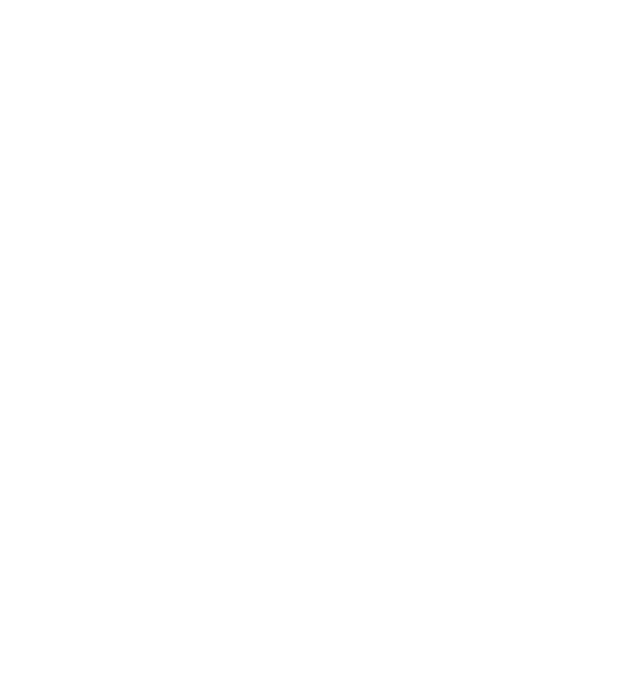
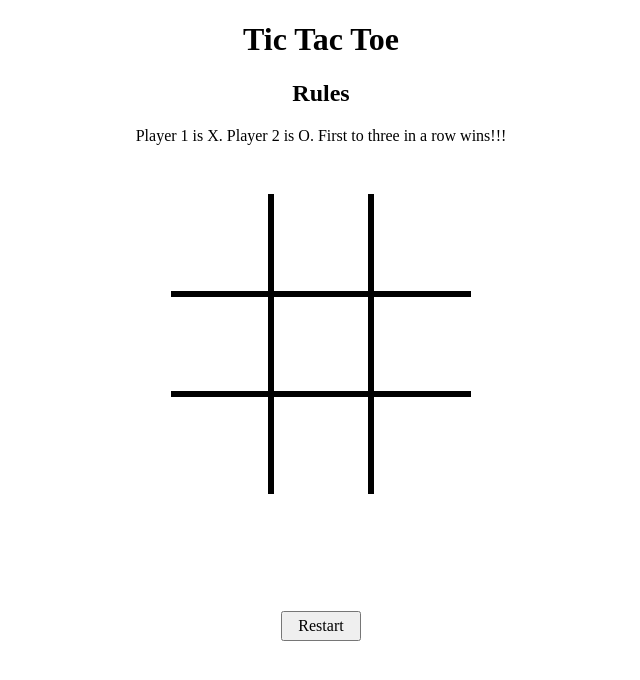
Before and after one commit to NDS-Schmitz/Tic-Tac-Toe, a plain HTML site: page index.html in a window 1280 px wide. Shown: the whole page, without its empty margins (319-959 px from the left). Drawn offline with Linux system fonts and the light colour scheme.

Commit message:
html and basic css

```diff
--- a/css/style.css
+++ b/css/style.css
@@ -10,9 +10,54 @@
 /******************************************
 /* LAYOUT
 /*******************************************/
-
-
+body {
+  text-align: center;
+}
 
 /******************************************
 /* ADDITIONAL STYLES
 /*******************************************/
+
+.boxes{
+  height: 300px;
+  width: 300px;
+  margin: 3rem auto;
+  display: flex;
+  flex-wrap: wrap;
+}
+
+.box {
+  height: 100px;
+  width: 100px;
+  border: 3px solid black;
+}
+
+.box:first-child,
+.box:nth-child(2),
+.box:nth-child(3) {
+  border-top: none;
+}
+
+.box:nth-child(3n) {
+  border-right: none;
+}
+
+.box:nth-child(3n+1) {
+  border-left: none;
+}
+
+.box:nth-child(7),
+.box:nth-child(8),
+.box:nth-child(9) {
+  border-bottom: none;
+}
+
+.winnerText {
+  display: block;
+  height: 50px;
+}
+
+.restart {
+  height: 30px;
+  width: 80px;
+}
--- a/index.html
+++ b/index.html
@@ -5,14 +5,33 @@
     	<meta name="description" content="This is where your description goes">
     	<meta name="keywords" content="one, two, three">
 
-		<title>Title in the tab</title>
+		<title>Tic Tac Toe</title>
 
 		<!-- external CSS link -->
 		<link rel="stylesheet" href="css/normalize.css">
 		<link rel="stylesheet" href="css/style.css">
 	</head>
 	<body>
-
+		<h1>Tic Tac Toe</h1>
+		<section>
+			<h2>Rules</h2>
+			<p>Player 1 is X. Player 2 is O. First to three in a row wins!!!</p>
+		</section>
+		<!-- boxes for the game -->
+		<section class="boxes">
+			<div class="box" id="one"></div>
+			<div class="box" id="two"></div>
+			<div class="box" id="three"></div>
+			<div class="box" id="four"></div>
+			<div class="box" id="five"></div>
+			<div class="box" id="six"></div>
+			<div class="box" id="seven"></div>
+			<div class="box" id="eight"></div>
+			<div class="box" id="nine"></div>
+		</section>
+		<!-- winner text and restart button -->
+		<h2 class="winnerText"></h2>
+		<button class="restart">Restart</button>
 
 		<script type="text/javascript" src="js/main.js"></script>
 	</body>
```
